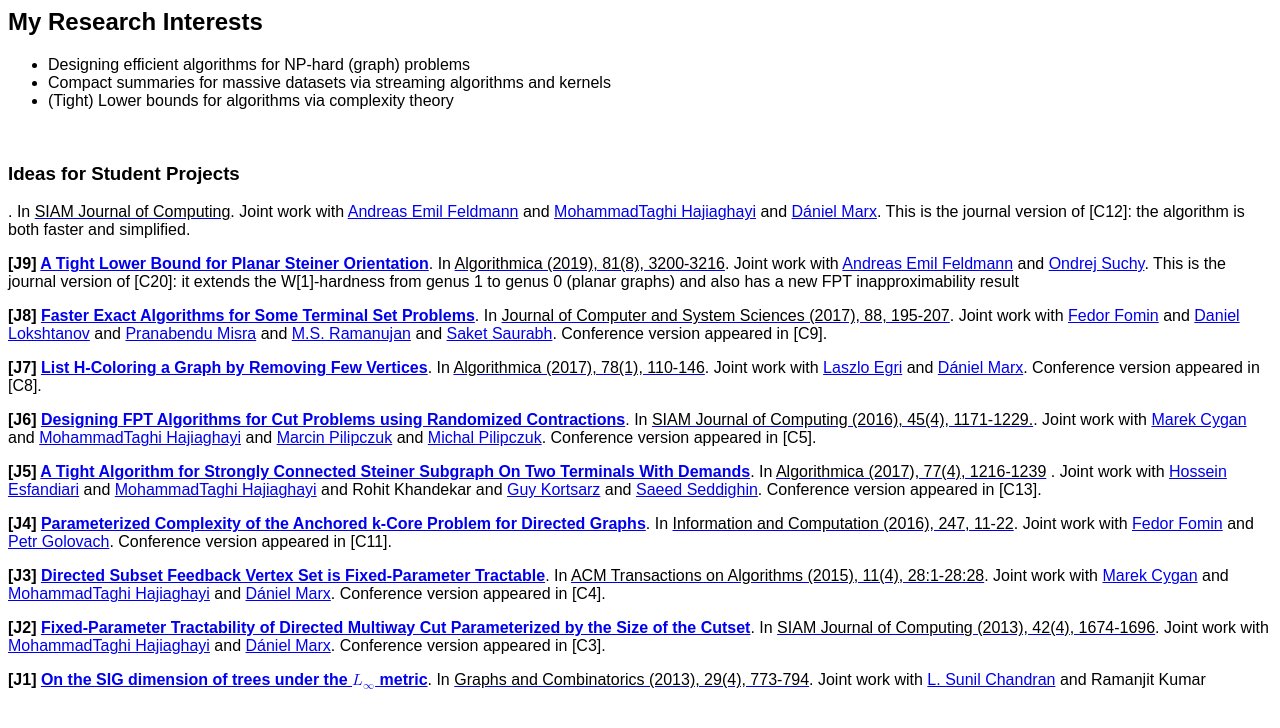
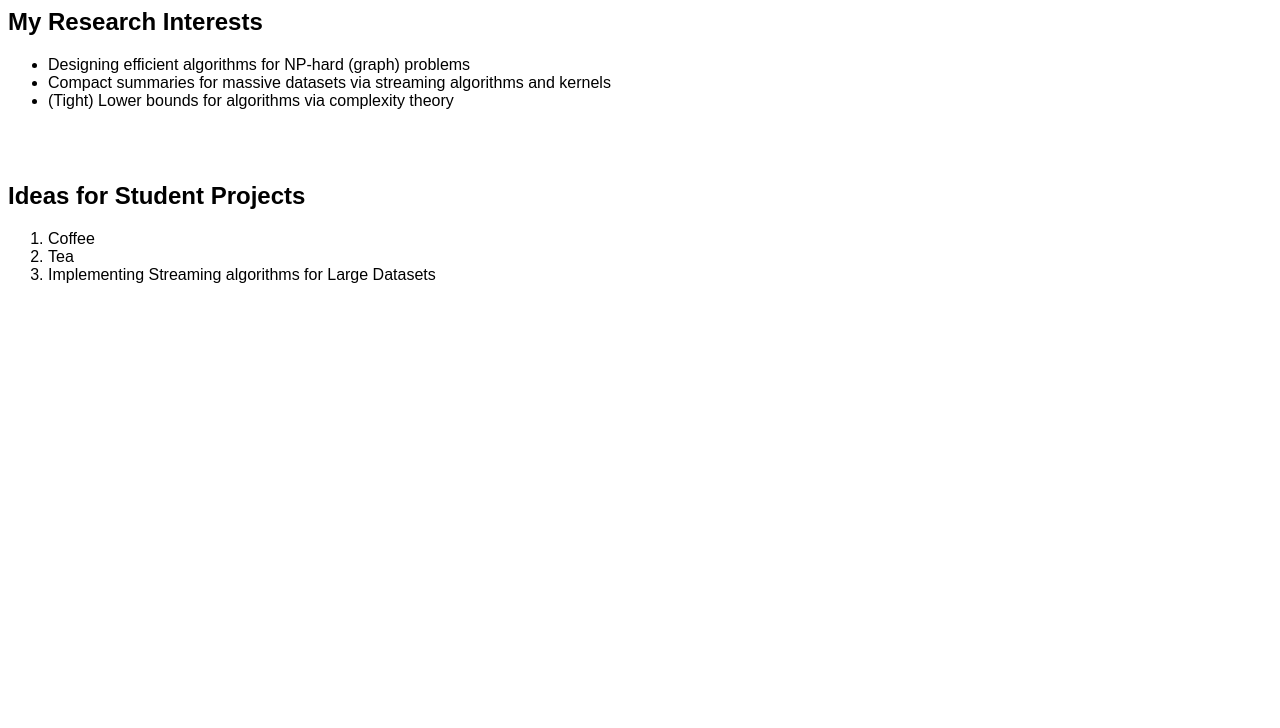
Before and after one commit to rajeshchitnis/rajeshchitnis.github.io, a Jekyll site: the page student-projects.html, which Jekyll copies as it is, in a window 1280 px wide. Shown: the top 728 px of the page. Built offline with Jekyll 4.4.1, drawn with Linux system fonts in a browser that asks for light colours.

Commit message:
Update student-projects.html

```diff
--- a/student-projects.html
+++ b/student-projects.html
@@ -64,70 +64,28 @@ body {font-family: Arial, Helvetica, sans-serif;}
 
 
 <br>
+<br>
 
 
 
 
 
 
+<h2>Ideas for Student Projects </h2>
 
-<h3>Ideas for Student Projects </h3>
+<ol>
+  	<li>
+		Coffee
+	</li>
 
-<p class="p7"><font color = "black"><b></b>. In <a href="https://www.siam.org/publications/journals/siam-journal-on-computing-sicomp"><FONT COLOR=black>SIAM Journal of Computing</a>. Joint work with <a href="https://sites.google.com/site/aefeldmann/home">Andreas Emil Feldmann</a> and <a href="http://www.cs.umd.edu/~hajiagha/">MohammadTaghi Hajiaghayi</a> and <a href="http://www.cs.bme.hu/~dmarx/">D&aacute;niel Marx</a>. This is the journal version of [C12]: the algorithm is both faster and simplified.</p>
-<p class="p3"></p>
+  	<li>
+		Tea
+	</li>
 
-
-<p class="p7"><font color = "black"><b>[J9] <a href="http://link.springer.com/article/10.1007/s00453-019-00580-x">A Tight Lower Bound for Planar Steiner Orientation</a></b>. In <a href="http://link.springer.com/article/10.1007/s00453-019-00580-x"><FONT COLOR=black>Algorithmica (2019), 81(8), 3200-3216</a>. Joint work with <a href="https://sites.google.com/site/aefeldmann/home">Andreas Emil Feldmann</a> and <a href="https://users.fit.cvut.cz/~suchyon7/">Ondrej Suchy</a>. This is the journal version of [C20]: it extends the W[1]-hardness from genus 1 to genus 0 (planar graphs) and also has a new FPT inapproximability result</p>
-<p class="p3"></p>
-
-
-<p class="p7"><font color = "black"><b>[J8] <a href="https://www.sciencedirect.com/science/article/pii/S0022000017300569"> Faster Exact Algorithms for  Some Terminal Set Problems</a></b>. In <a href="https://www.sciencedirect.com/science/article/pii/S0022000017300569"><FONT COLOR=black>Journal of Computer and System Sciences (2017), 88, 195-207</a>. Joint work with <a href="http://www.ii.uib.no/~fomin/">Fedor Fomin</a> and <a href="http://www.ii.uib.no/~daniello/">Daniel Lokshtanov</a>
-and <a href="http://www.imsc.res.in/~pranabendu/">Pranabendu Misra</a> and <a href="https://msramanujan.weebly.com/">M.S. Ramanujan</a>
-and <a href="http://www.imsc.res.in/~saket/">Saket Saurabh</a>. Conference version appeared in [C9].</span></p>
-<p class="p3"></p>
-
-
-<p class="p7"><font color = "black"><b>[J7] <a href="http://arxiv.org/abs/1308.1068"> List H-Coloring a Graph by Removing Few Vertices</a></b>. In <a href="http://link.springer.com/article/10.1007/s00453-016-0139-6"><FONT COLOR=black>Algorithmica (2017), 78(1), 110-146</a>. Joint work with <a href="http://cs.indstate.edu/~legri/">Laszlo Egri</a> and <a href="http://www.cs.bme.hu/~dmarx/">D&aacute;niel Marx</a>. Conference version appeared in [C8].</span></p>
-<p class="p3"></p>
-
-
-<p class="p7"><font color = "black"><b>[J6] <a href="http://arxiv.org/abs/1207.4079"> Designing FPT Algorithms for Cut Problems using Randomized Contractions</a></b>. In <a href="http://epubs.siam.org/doi/abs/10.1137/15M1032077"><FONT COLOR=black>SIAM Journal of Computing (2016), 45(4), 1171-1229.</a>. Joint work with <a href="http://www.mimuw.edu.pl/~cygan/">Marek Cygan</a> and <a href="http://www.cs.umd.edu/~hajiagha/">MohammadTaghi Hajiaghayi</a> and <a href="http://www.mimuw.edu.pl/~malcin/">Marcin Pilipczuk</a> and <a href="https://www.mimuw.edu.pl/~mp248287/">Michal  Pilipczuk</a>. Conference version appeared in [C5].</p>
-<p class="p3"></p>
-
-
-
-
-
-<p class="p7"><font color = "black"><b>[J5] <a href="http://arxiv.org/abs/1506.03760"> A Tight Algorithm for Strongly Connected Steiner Subgraph On Two Terminals With Demands</a></b>. In <a href="http://link.springer.com/article/10.1007/s00453-016-0145-8"><FONT COLOR=black>Algorithmica (2017), 77(4), 1216-1239</a> . Joint work with <a href="http://www.cs.umd.edu/~hossein/">Hossein Esfandiari</a> and <a href="http://www.cs.umd.edu/~hajiagha/">MohammadTaghi Hajiaghayi</a> and Rohit Khandekar and <a href="http://crab.rutgers.edu/~guyk/">Guy Kortsarz</a> and <a href="http://www.cs.umd.edu/~saeedrez/">Saeed Seddighin</a>. Conference version appeared in [C13]. </span></p>
-<p class="p3"></p>
-
-
-
-
-
-<p class="p7"><font color = "black"><b>[J4] <a href="http://arxiv.org/abs/1304.5870"> Parameterized Complexity of the Anchored k-Core Problem for Directed Graphs</a></b>. In <a href="http://www.sciencedirect.com/science/article/pii/S0890540115001005?np=y"><FONT COLOR=black>Information and Computation (2016), 247, 11-22</a>. Joint work with <a href="http://www.ii.uib.no/~fomin/">Fedor Fomin</a> and <a href="http://folk.uib.no/pgo041/">Petr Golovach</a>. Conference version appeared in [C11]. </span></p>
-<p class="p3"></p>
-
-
-
-
-
-<p class="p7"><font color = "black"><b>[J3] <a href="http://arxiv.org/abs/1205.1271"> Directed Subset Feedback Vertex Set is Fixed-Parameter Tractable</a></b>. In <a href="http://dl.acm.org/citation.cfm?doid=2756876.2700209"><FONT COLOR=black>ACM Transactions on Algorithms (2015), 11(4), 28:1-28:28</a>. Joint work with <a href="http://www.mimuw.edu.pl/~cygan/">Marek Cygan</a> and <a href="http://www.cs.umd.edu/~hajiagha/">MohammadTaghi Hajiaghayi</a> and <a href="http://www.cs.bme.hu/~dmarx/">D&aacute;niel Marx</a>. Conference version appeared in [C4].</p>
-<p class="p3"></p>
-
-
-
-
-
-<p class="p7"><font color = "black"> <b>[J2] <a href="http://arxiv.org/abs/1110.0259">  Fixed-Parameter Tractability of Directed Multiway Cut Parameterized by the Size of the Cutset</a></b>. In <a href="http://epubs.siam.org/doi/abs/10.1137/12086217X"><FONT COLOR=black>SIAM Journal of Computing (2013), 42(4), 1674-1696</a>. Joint work with <a href="http://www.cs.umd.edu/~hajiagha/">MohammadTaghi Hajiaghayi</a> and <a href="http://www.cs.bme.hu/~dmarx/">D&aacute;niel Marx</a>. Conference version appeared in [C3].</p>
-<p class="p3"></p>
-
-
-
-
-
-<p class="p7"><font color = "black">  <b>[J1] <a href="http://arxiv.org/abs/0910.5380"> On the SIG dimension of trees under the <math xmlns="http://www.w3.org/1998/Math/MathML"><msub><mi>L</mi><mo>&#x221E;</mo></msub></math> metric</a></b>. In <a href="https://link.springer.com/article/10.1007/s00373-012-1160-4"><FONT COLOR=black>Graphs and Combinatorics (2013), 29(4), 773-794</a>. Joint work with <a href="http://drona.csa.iisc.ernet.in/~sunil/">L. Sunil Chandran</a> and Ramanjit Kumar<br></p>
-<p class="p3"></p>
+  	<li>
+		Implementing Streaming algorithms for Large Datasets
+	</li>
+</ol>
 
 
 
```
